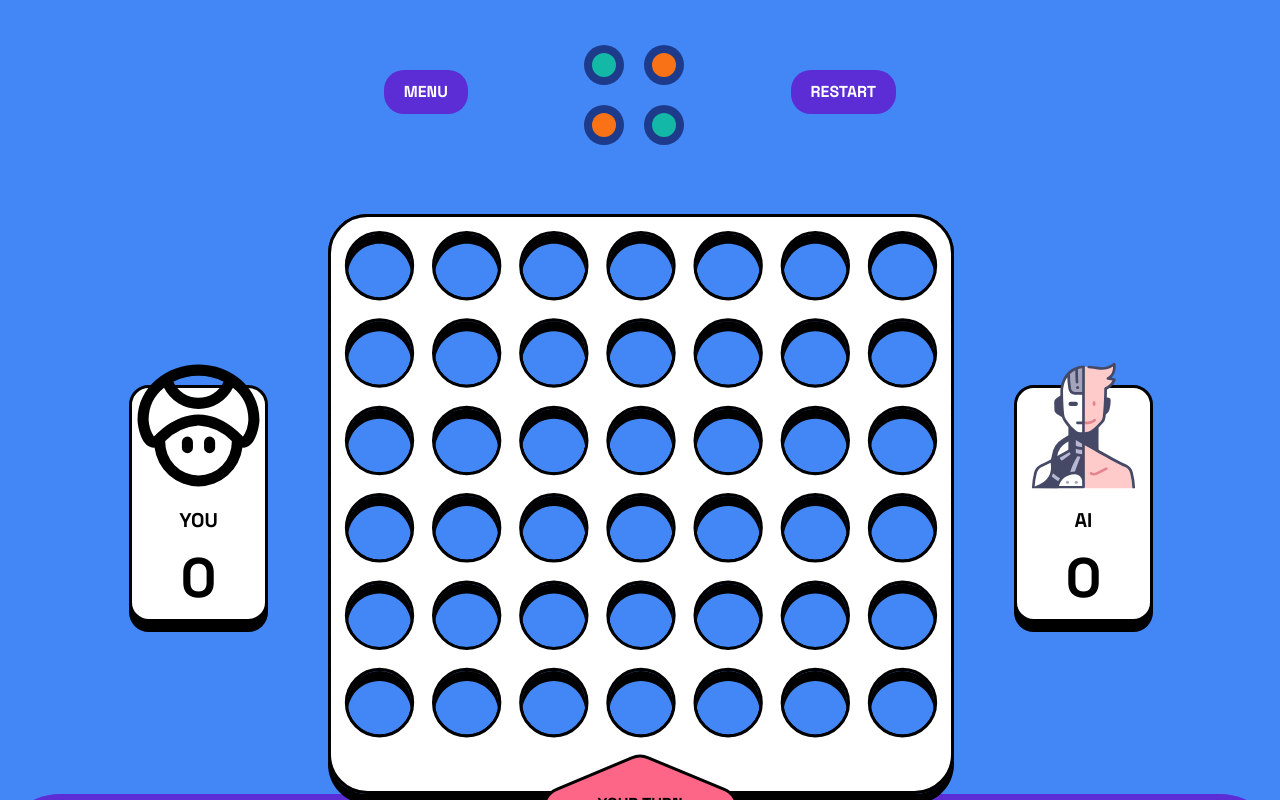
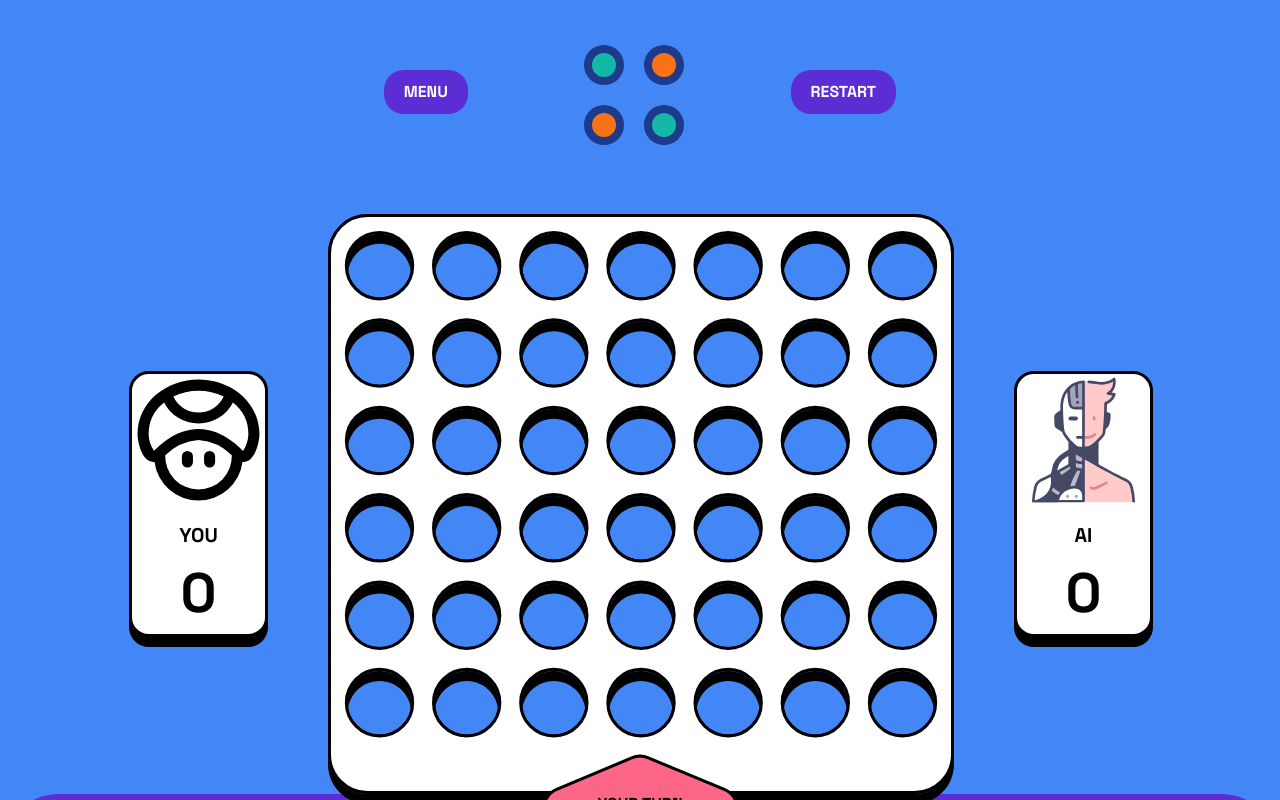
Before and after one commit to Richson-Tech/grid-master, a React (Vite) app: page /ai in a window 1280 px wide. Shown: the top 800 px of the page. Built offline with nearby package versions, Linux system fonts and the light colour scheme.

Commit message:
Update player image styling in ScoreBoard component

```diff
--- a/src/ui/ScoreBoard.jsx
+++ b/src/ui/ScoreBoard.jsx
@@ -16,7 +16,7 @@ function ScoreBoard({ img, score, player, from }) {
       <img
         src={img}
         alt="player"
-        className={`-mt-12 mb-6 desktop:mb-0 desktop:mt-0 w-30 ${
+        className={`-mt-0 mb-6 desktop:mb-0 desktop:mt-0 w-30 ${
           player === "Player 1" || player === "You"
             ? "desktop:-ml-16"
             : "desktop:-mr-16"
```
